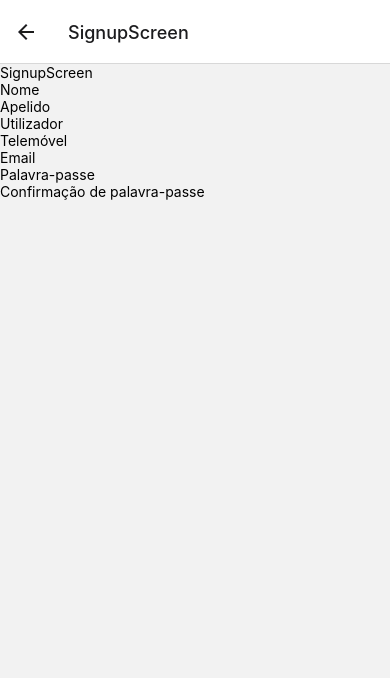
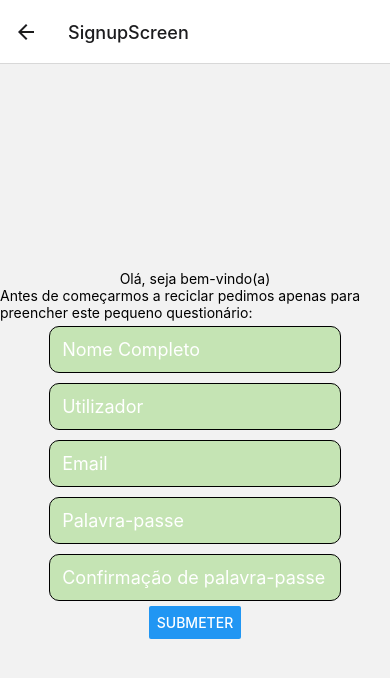
Before and after one commit to torresgiulia/WeCycle, a React Native app: screen /SignupScreen in a window 390 px wide. Shown: the top 678 px of the page. Built offline with nearby package versions, Linux system fonts and the light colour scheme.

Commit message:
Login e SignUp feitos toolbar

```diff
--- a/App.js
+++ b/App.js
@@ -5,27 +5,24 @@ import { createNativeStackNavigator } from '@react-navigation/native-stack';
 
 import LoginScreen from './screens/LoginScreen';
 import SignupScreen from './screens/SignupScreen';
+//import HomeScreen from './screens/HomeScreen';
+import Navigator from './navigation';
 
-const Stack = createNativeStackNavigator();
+
+const Auth = createNativeStackNavigator();
+//const Stack = createNativeStackNavigator();
 
 function App() {
   return (
     <NavigationContainer>
-      <Stack.Navigator initialRouteName="Login">
-        <Stack.Screen name="Login" component={LoginScreen} options={{headerShown: false}}/>
-        <Stack.Screen name="SignupScreen" component={SignupScreen}/>
-      </Stack.Navigator>
+      <Auth.Navigator initialRouteName="Login">
+        <Auth.Screen name="Login" component={LoginScreen} options={{headerShown: false}}/>
+        <Auth.Screen name="SignupScreen" component={SignupScreen}/>
+        <Auth.Screen name="Navigator" component={Navigator}/>
+        {/* <Auth.Screen name="Home" component={HomeScreen} options={{ headerShown: false }}/> */}
+      </Auth.Navigator>
     </NavigationContainer>
   );
 }
 
 export default App;
-
-const styles = StyleSheet.create({
-  container: {
-    flex: 1,
-    backgroundColor: '#fff',
-    alignItems: 'center',
-    justifyContent: 'center',
-  },
-});
--- a/firebase.js
+++ b/firebase.js
@@ -1,6 +1,6 @@
 // Import the functions you need from the SDKs you need
 import { initializeApp } from "firebase/app";
-import { getAuth } from 'firebase/auth';
+import { getAuth, updateProfile } from 'firebase/auth';
 
 
 // Your web app's Firebase configuration
--- /dev/null
+++ b/navigation.js
@@ -0,0 +1,25 @@
+import { Text, View } from "react-native";
+import { NavigationContainer } from "@react-navigation/native";
+import { createNativeStackNavigator } from '@react-navigation/native-stack';
+
+
+import HomeScreen from './screens/HomeScreen'
+import BarcodeScreen from './screens/BarcodeScreen'
+import ProfileScreen from './screens/ProfileScreen'
+import { ScreenStackHeaderLeftView } from "react-native-screens";
+
+const Navigator = () => {
+    const Stack = createNativeStackNavigator();
+    return (
+    // <NavigationContainer>
+        <Stack.Navigator initialRouteName="Home">
+          <Stack.Screen name="Home" component={HomeScreen} options={{ headerShown: false}}/>
+          <Stack.Screen name="Barcode" component={BarcodeScreen}/>
+          <Stack.Screen name="Profile" component={ProfileScreen}/>
+        </Stack.Navigator>
+    //</NavigationContainer>
+    )
+
+};
+
+export default Navigator;
--- a/screens/BarcodeScreen.js
+++ b/screens/BarcodeScreen.js
@@ -0,0 +1,11 @@
+//import * as React from "react";
+import { Text, View } from "react-native";
+import { NavigationContainer, TabActions } from "@react-navigation/native";
+
+const BarcodeScreen = () => {
+    <View>
+        <Text>Barcode Screen</Text>
+    </View>
+};
+
+export default BarcodeScreen;
--- a/screens/HomeScreen.js
+++ b/screens/HomeScreen.js
@@ -3,9 +3,11 @@ import { Text, View } from "react-native";
 import { NavigationContainer, TabActions } from "@react-navigation/native";
 
 const HomeScreen = () => {
-    <View>
-        <Text>Home Screen</Text>
-    </View>
+    return(
+        <View>
+            <Text>homeeeeeeeeee</Text>
+        </View>
+    )
 };
 
 export default HomeScreen;
--- a/screens/ProfileScreen.js
+++ b/screens/ProfileScreen.js
@@ -0,0 +1,11 @@
+//import * as React from "react";
+import { Text, View } from "react-native";
+import { NavigationContainer, TabActions } from "@react-navigation/native";
+
+const ProfileScreen = () => {
+    <View>
+        <Text>Profile Screen</Text>
+    </View>
+};
+
+export default ProfileScreen;
--- a/screens/SignupScreen.js
+++ b/screens/SignupScreen.js
@@ -1,32 +1,93 @@
-// import * as React from "react";
+// REACT
 import React, { useState } from 'react';
-import { Text, View, TextInput, SafeAreaView } from "react-native";
+import { StyleSheet, Text, View, TextInput, SafeAreaView , Button, KeyboardAvoidingView } from "react-native";
 import { NavigationContainer, TabActions } from "@react-navigation/native";
+//Firebase
+import { auth } from '../firebase';
+import { createUserWithEmailAndPassword, updateProfile } from 'firebase/auth';
+import { FirebaseError } from 'firebase/app';
+
 
 
 const SignupScreen = () => {
     const [nome, setNome] = useState("");
-    const [apelido, setApelido] = useState("");
     const [utilizador, setUtilizador] = useState("");
-    const [telemovel, setTelemovel] = useState("");
     const [email, setEmail] = useState("");
     const [pass, setPass] = useState("");
     const [vPass, setvPass] = useState("");
 
+    //Handle Register com:
+    //name, email, password
+    function handleRegister(){
+        //not null
+        if(nome=='' || utilizador=='' || email=='' || pass=='' || vPass==''){
+            console.log("Por favor preencha todos os campos obrigatórios");
+        }
+        //Mesma password
+        else if(pass != vPass){
+            console.log("Passwords não combinam");
+        }
+        else{
+            //Criar conta com email e passe
+            createUserWithEmailAndPassword(auth, email, pass)
+            .then((userCredential) => {
+                const user = userCredential.user;     //object user
+                //atualizar para adicionar nome
+                updateProfile(auth.currentUser, {
+                    displayName: nome,
+                })
+                .catch((error) => console.log(error.message))
+            })
+            .catch((error) => console.log(error.message) )
+
+        }
+    }
+
     return(
-    <SafeAreaView>
-        <Text>SignupScreen</Text>
-        <View>
-            <TextInput placeholder="Nome" value={nome} onChangeText={text => setNome(text)}></TextInput>
-            <TextInput placeholder="Apelido" value={apelido} onChangeText={text => setApelido(text)}></TextInput>
-            <TextInput placeholder="Utilizador" value={utilizador} onChangeText={text => setUtilizador(text)}></TextInput>
-            <TextInput placeholder="Telemóvel" value={telemovel} onChangeText={text => setTelemovel(text)}></TextInput>
-            <TextInput placeholder="Email" value={email} onChangeText={text => setEmail(text)}></TextInput>
-            <TextInput placeholder="Palavra-passe" value={pass} onChangeText={text => setPass(text)}></TextInput>
-            <TextInput placeholder="Confirmação de palavra-passe" value={vPass} onChangeText={text => setvPass(text)}></TextInput>
+    <KeyboardAvoidingView style={styles.container} behavior="padding">
+        <View style={styles.sumaryContainer}>
+            <Text>Olá, seja bem-vindo(a)</Text>
+            <Text>Antes de começarmos a reciclar pedimos apenas para preencher este pequeno questionário:</Text>
         </View>
-    </SafeAreaView>
+        <View style={styles.inputContainer}>
+            <TextInput style={styles.inputBox} placeholder="Nome Completo" value={nome} onChangeText={text => setNome(text)}></TextInput>
+            <TextInput style={styles.inputBox} placeholder="Utilizador" value={utilizador} onChangeText={text => setUtilizador(text)}></TextInput>
+            <TextInput style={styles.inputBox} placeholder="Email" value={email} onChangeText={text => setEmail(text)}></TextInput>
+            <TextInput style={styles.inputBox} placeholder="Palavra-passe" value={pass} onChangeText={text => setPass(text)}></TextInput>
+            <TextInput style={styles.inputBox} placeholder="Confirmação de palavra-passe" value={vPass} onChangeText={text => setvPass(text)}></TextInput>
+        </View>
+        <View style={styles.submitContainer}>
+            <Button title='Submeter' onPress={handleRegister}></Button>
+        </View>
+    </KeyboardAvoidingView>
     )
 };
 
 export default SignupScreen;
+const styles = StyleSheet.create({
+    container:{
+        flex:1,
+        justifyContent: 'center',
+        alignItems: 'center',
+    },
+    inputBox:{
+        margin: 5,
+        width: "90%",
+        fontSize: 18,
+        color: "white",
+        padding: 12,
+        backgroundColor: "rgb(197, 228, 180)",
+        borderWidth: 0.5,
+        borderRadius: 10,
+    },
+    inputContainer:{
+        //flex: 2,
+        alignItems: 'center',
+    },
+    submitContainer:{
+        //flex: 1
+    },
+    sumaryContainer:{
+        alignItems: 'center'
+    }
+});
```
Also changed, not shown: screens/LoginScreen.js (+14 -8 lines).
